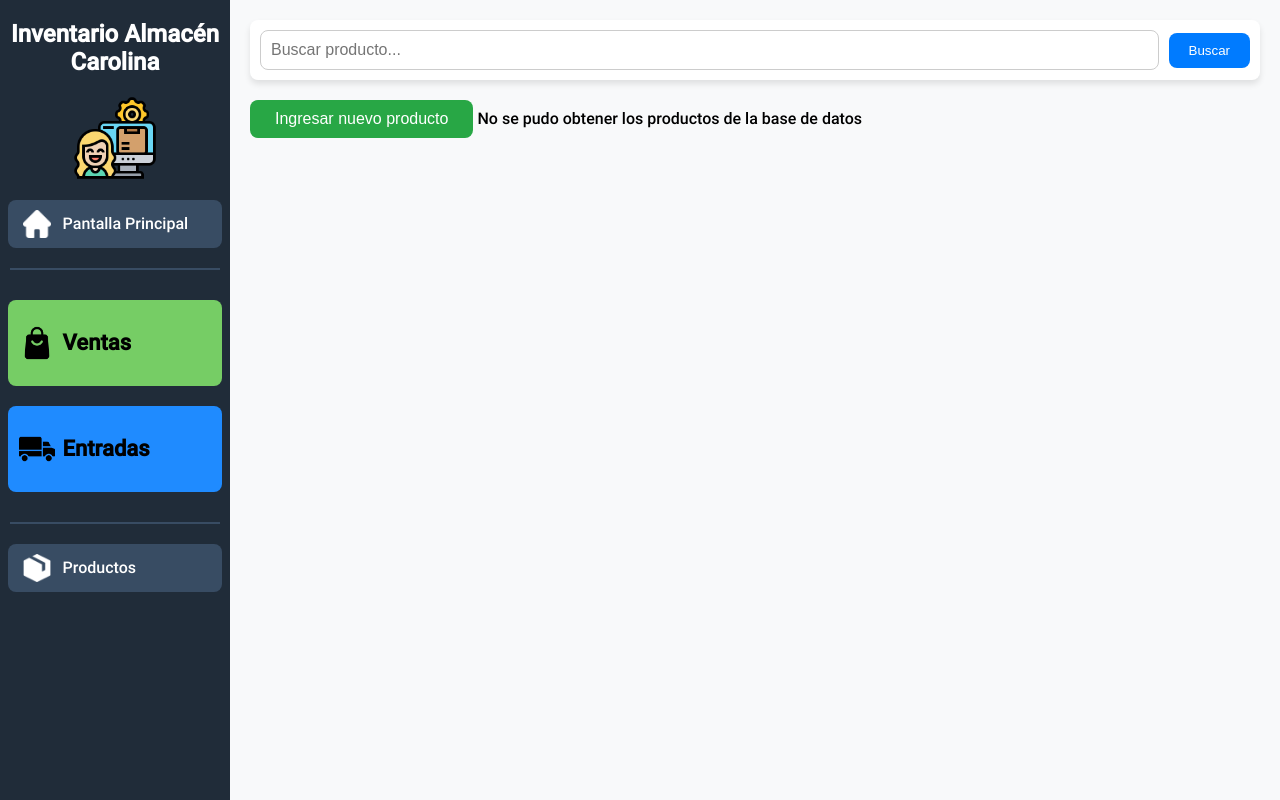
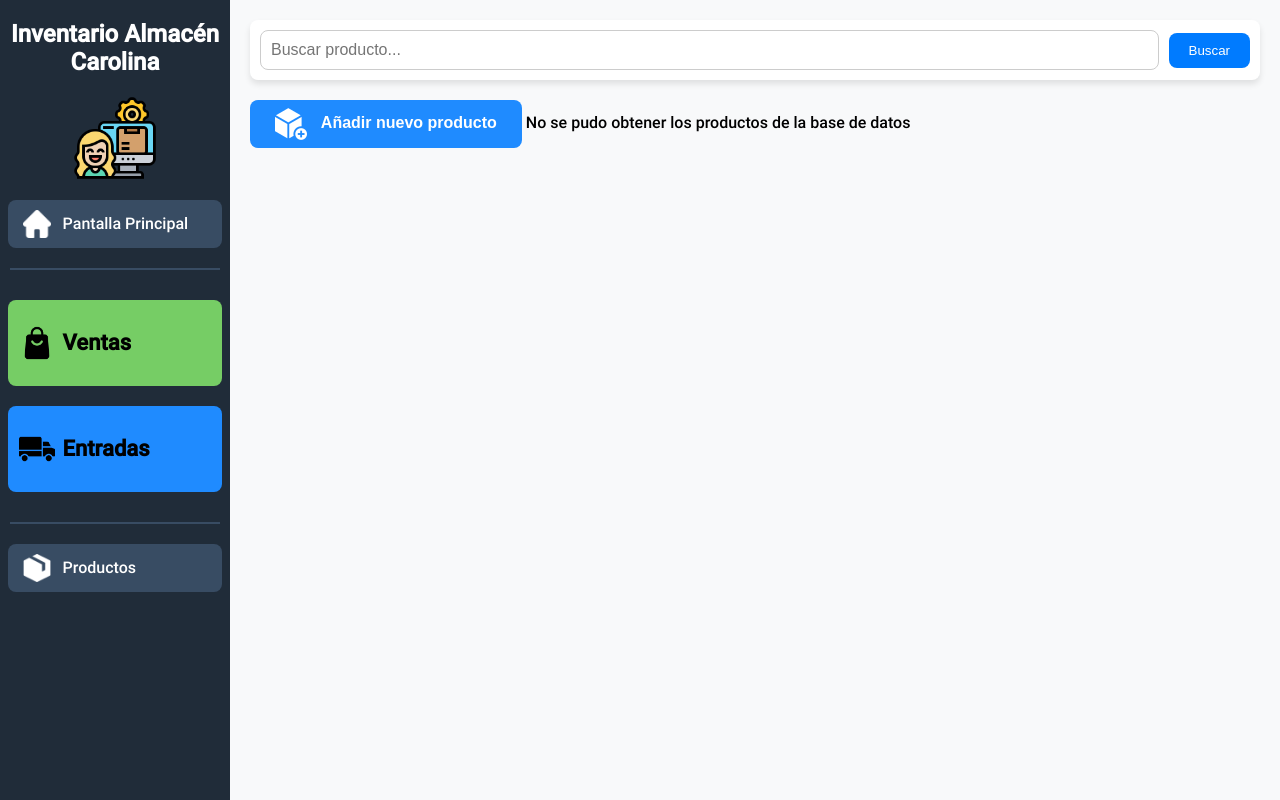
Before and after one commit to garaneda21/sistema-de-inventario-php, a PHP site: page /modulo_productos.php in a window 1280 px wide. Run offline with PHP 8.4, Linux system fonts and the light colour scheme; data that the repository does not hold is empty.

Commit message:
pequeños cambios de interfaz y solucionado error con fechas de vencimiento en modulo entradas

```diff
--- a/js/notificacion.js
+++ b/js/notificacion.js
@@ -7,7 +7,6 @@ function showNotification(message) {
 
     // Contenido de la notificación
     notification.innerHTML = `
-
         <svg class="icon" xmlns="http://www.w3.org/2000/svg" id="Layer_1" data-name="Layer 1" viewBox="0 0 24 24" width="512" height="512"><path d="m12,0C5.383,0,0,5.383,0,12s5.383,12,12,12,12-5.383,12-12S18.617,0,12,0Zm-.091,15.419c-.387.387-.896.58-1.407.58s-1.025-.195-1.416-.585l-2.782-2.696,1.393-1.437,2.793,2.707,5.809-5.701,1.404,1.425-5.793,5.707Z"/></svg>
         ${message}
         <button class="close-btn">&times;</button>
--- a/modulo_productos.php
+++ b/modulo_productos.php
@@ -17,6 +17,7 @@ require_once "includes/modulo_productos/modal_productos.php"
     <link rel="stylesheet" href="styles/modulo_ventas/busqueda.css">
     <link rel="stylesheet" href="styles/modulo_productos/modal_ingreso_producto.css">
     <link rel="stylesheet" href="styles/modulo_productos/modal_de_exito.css">
+    <link rel="stylesheet" href="styles/notificacion.css">
     <!-- <link rel="stylesheet" href="styles/formulario.css"> -->
 </head>
 
@@ -47,7 +48,10 @@ require_once "includes/modulo_productos/modal_productos.php"
             </form>
 
             <!-- Botón para abrir el modal -->
-            <button id="open-modal-btn" class="button-submit">Ingresar nuevo producto</button>
+            <button id="open-modal-btn" class="button-submit">
+                <img class="icon" src="img/botones/add.png" alt="icono de añadir nuevo producto">
+                Añadir nuevo producto
+            </button>
 
             <!-- Tabla de productos -->
             <?php
@@ -118,18 +122,19 @@ require_once "includes/modulo_productos/modal_productos.php"
 
         </main>
 
-        <!-- Modal de Éxito -->
-        <div id="success-modal" class="modal-success" style="display: none;">
-            <div class="modal-success-content">
-                <p>¡Producto ingresado exitosamente!</p>
-            </div>
-        </div>
+        <!-- Notificación de Éxito -->
+        <div id="notification-container"></div>
 
     </div>
 
 
+    <script src="js/notificacion.js"></script>
     <script src="js/modulo_productos/modal.js"></script>
-    <script src="js/modulo_productos/modal_de_exito.js"></script>
+    <script>
+        if (window.location.search.includes('ingresar_producto=exito')) {
+            showNotification("Nuevo producto ingresado con éxito");
+        }
+    </script>
 </body>
 
 </html>
--- a/styles/modulo_productos/modal_ingreso_producto.css
+++ b/styles/modulo_productos/modal_ingreso_producto.css
@@ -84,7 +84,10 @@
     border: 1px solid #ddd;
     border-radius: 8px;
     font-size: 16px;
-    box-shadow: inset 0 1px 3px rgba(0, 0, 0, 0.1);
+}
+
+.modal-input:hover {
+    background-color: #ddd;
 }
 
 /* Botón de guardar */
@@ -105,9 +108,10 @@
 
 /* Estilo para el botón de abrir modal */
 .button-submit {
-    background-color: #28a745;
+    background-color: var(--azul);
     color: white;
-    padding: 10px 25px;
+    font-weight: bold;
+    padding: 8px 25px;
     border: none;
     border-radius: 8px;
     cursor: pointer;
@@ -116,5 +120,14 @@
 }
 
 .button-submit:hover {
-    background-color: #218838;
+    background-color: var(--azul-oscuro);
 }
+
+.button-submit .icon {
+    width: 32px;
+    height: 32px;
+    filter: invert();
+    margin-right: 10px;
+    display: inline-block;
+    vertical-align: middle;
+}
--- a/styles/tablas.css
+++ b/styles/tablas.css
@@ -2,7 +2,7 @@
 .products-table {
     width: 100%;
     border-collapse: collapse;
-    margin-top: 10px;
+    margin-top: 25px;
     background-color: white;
     box-shadow: 0 2px 4px rgba(0, 0, 0, 0.1);
 }
```
Also changed, not shown: js/agregar_a_tabla_ingreso.js (+18 -1 lines), modulo_entradas.php (+13 -2 lines), styles/tablas_ingreso_producto.css (+25 -0 lines), img/botones/add.png (added), img/botones/scanner-gun.svg (added).
